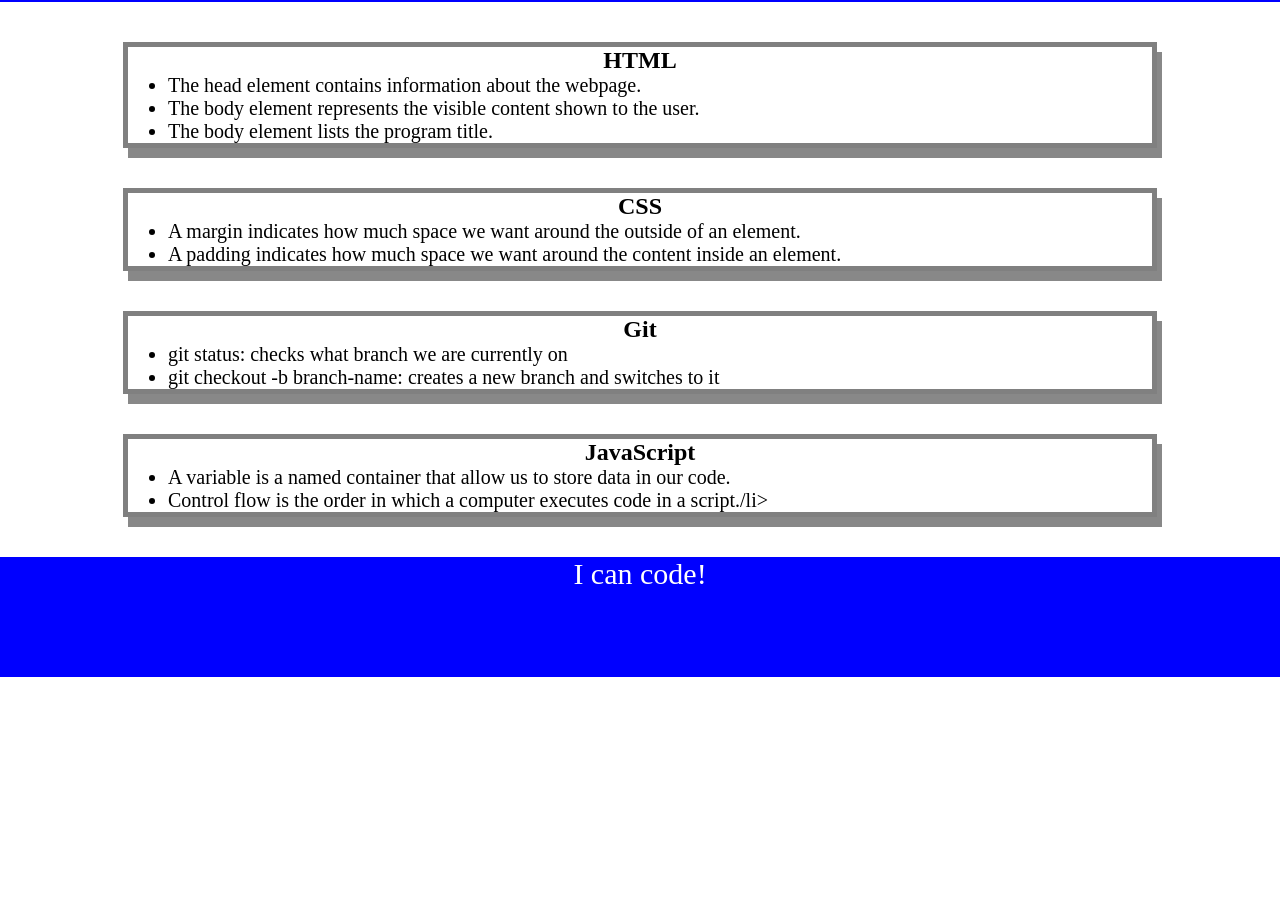
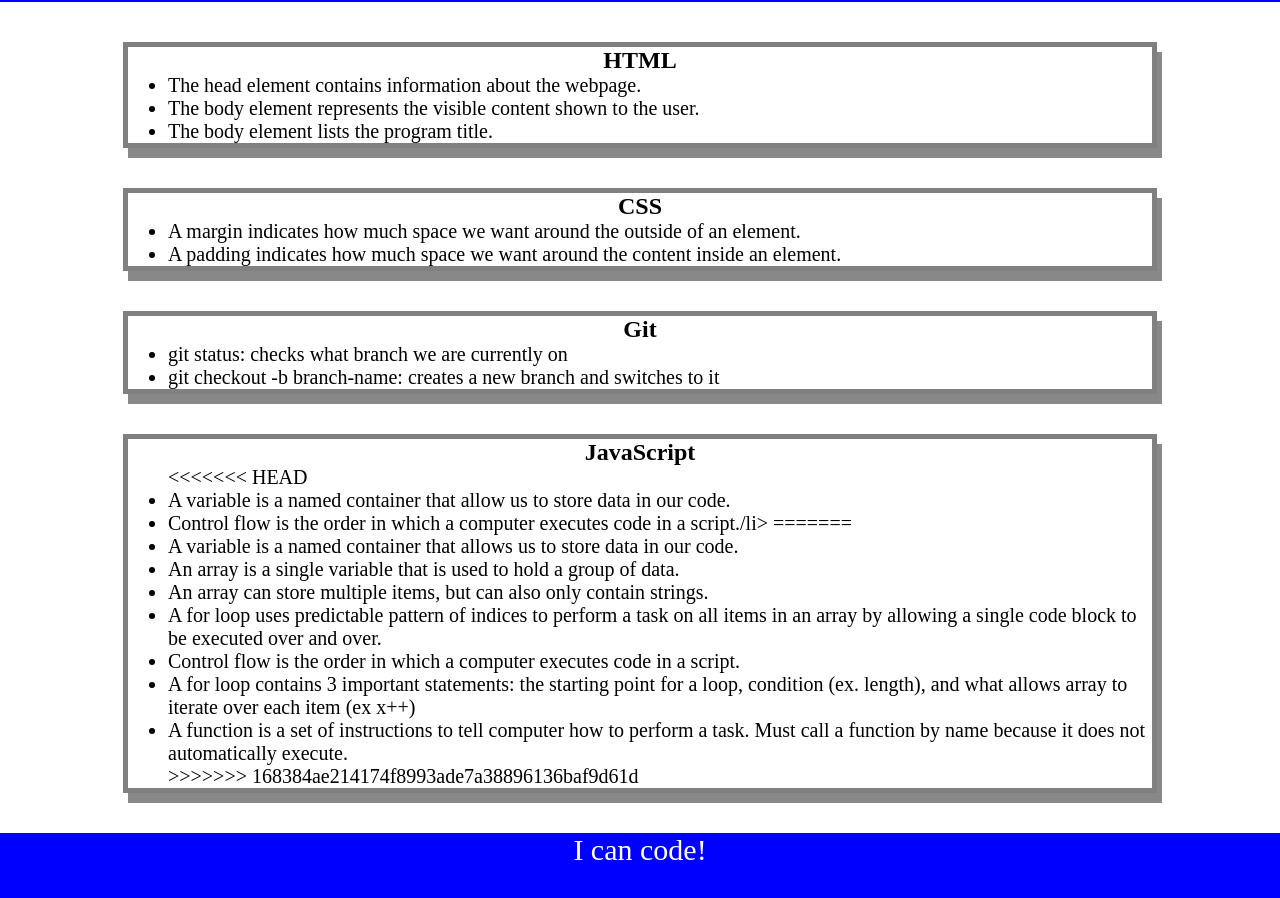
Before and after one commit to SarahSHouston/prework-study-guide, a plain HTML site: page index.html in a window 1280 px wide. Shown: the part 136-1034 px from the top of the page. Before the commit the page ends 813 px from the top, so only its background shows below. Drawn offline with Linux system fonts and the light colour scheme.

Commit message:
restaging commiting and merging js files

```diff
--- /dev/null
+++ b/assets/script.js
@@ -0,0 +1,29 @@
+var topics = ['HTML', 'CSS', 'Git', 'JavaScript'];
+var randomTopic = topics[Math.floor(Math.random() * topics.length)];
+
+function listTopics() {
+    for(var x = 0;x < topics.length; x++) {
+    console.log(topics[x]);
+    }
+}
+
+function selectTopic() {
+    if (randomTopic === 'HTML'){
+    console.log("Let's study HTML!");
+    } else if (randomTopic === 'CSS') {
+    console.log("Let's study CSS!");
+    } else if (randomTopic === 'Git'){
+    console.log("Let's study Git!");
+    } else if (randomTopic === 'JavaScript'){
+    console.log("Let's study JavaScript!");
+    } else {
+    console.log('Please try again!');
+    }
+}
+
+console.log('Here are the topics we learned through Prework:');
+listTopics();
+console.log('Which topic should we study first?');
+
+listTopics()
+selectTopic()
--- a/index.html
+++ b/index.html
@@ -38,8 +38,18 @@
       <section class="card" id="javascript-section">
         <h2>JavaScript</h2>
         <ul>
+<<<<<<< HEAD
           <li>A variable is a named container that allow us to store data in our code.</li>
           <li>Control flow is the order in which a computer executes code in a script./li>
+=======
+          <li>A variable is a named container that allows us to store data in our code.</li>
+          <li>An array is a single variable that is used to hold a group of data.</li>
+          <li>An array can store multiple items, but can also only contain strings.</li>
+          <li>A for loop uses predictable pattern of indices to perform a task on all items in an array by allowing a single code block to be executed over and over.</li>
+          <li>Control flow is the order in which a computer executes code in a script.</li>
+          <li>A for loop contains 3 important statements: the starting point for a loop, condition (ex. length), and what allows array to iterate over each item (ex x++)</li>
+          <li>A function is a set of instructions to tell computer how to perform a task. Must call a function by name because it does not automatically execute.</li>
+>>>>>>> 168384ae214174f8993ade7a38896136baf9d61d
         </ul>
       </section>
     </main>
```
